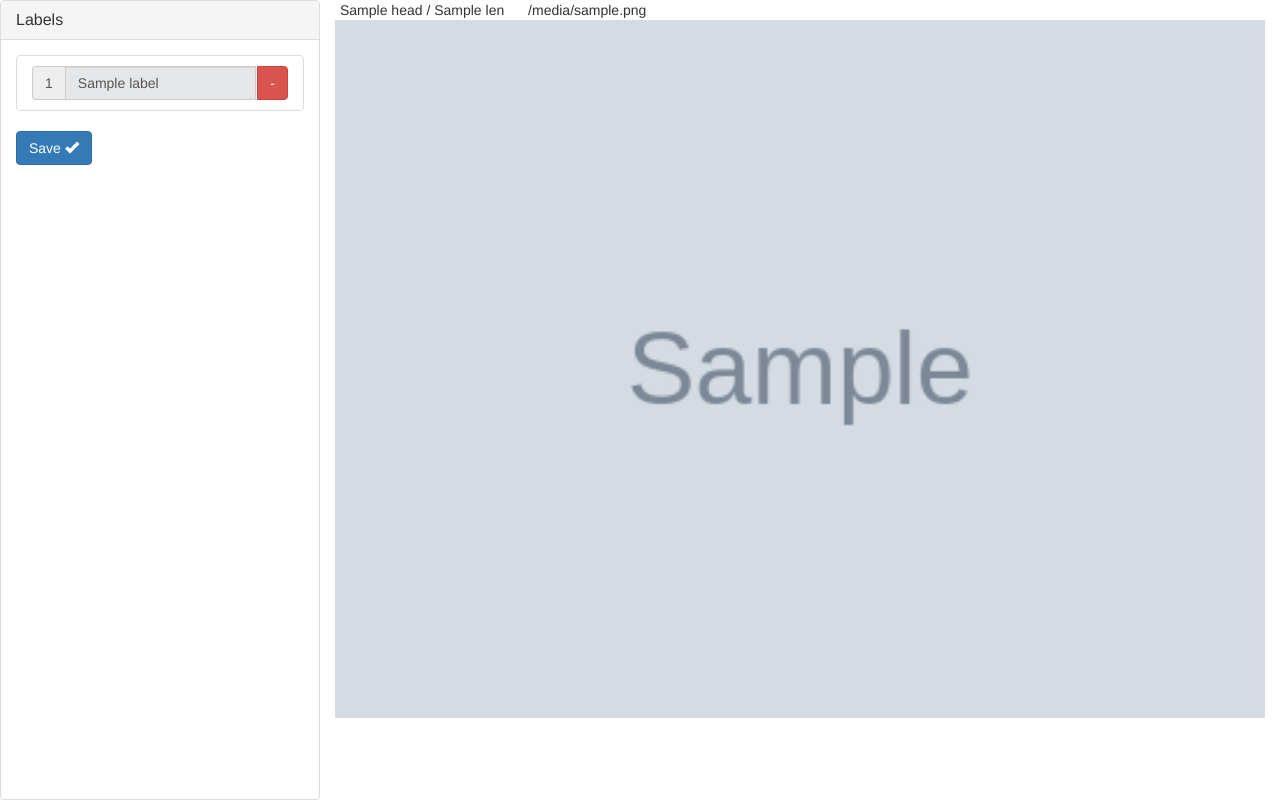
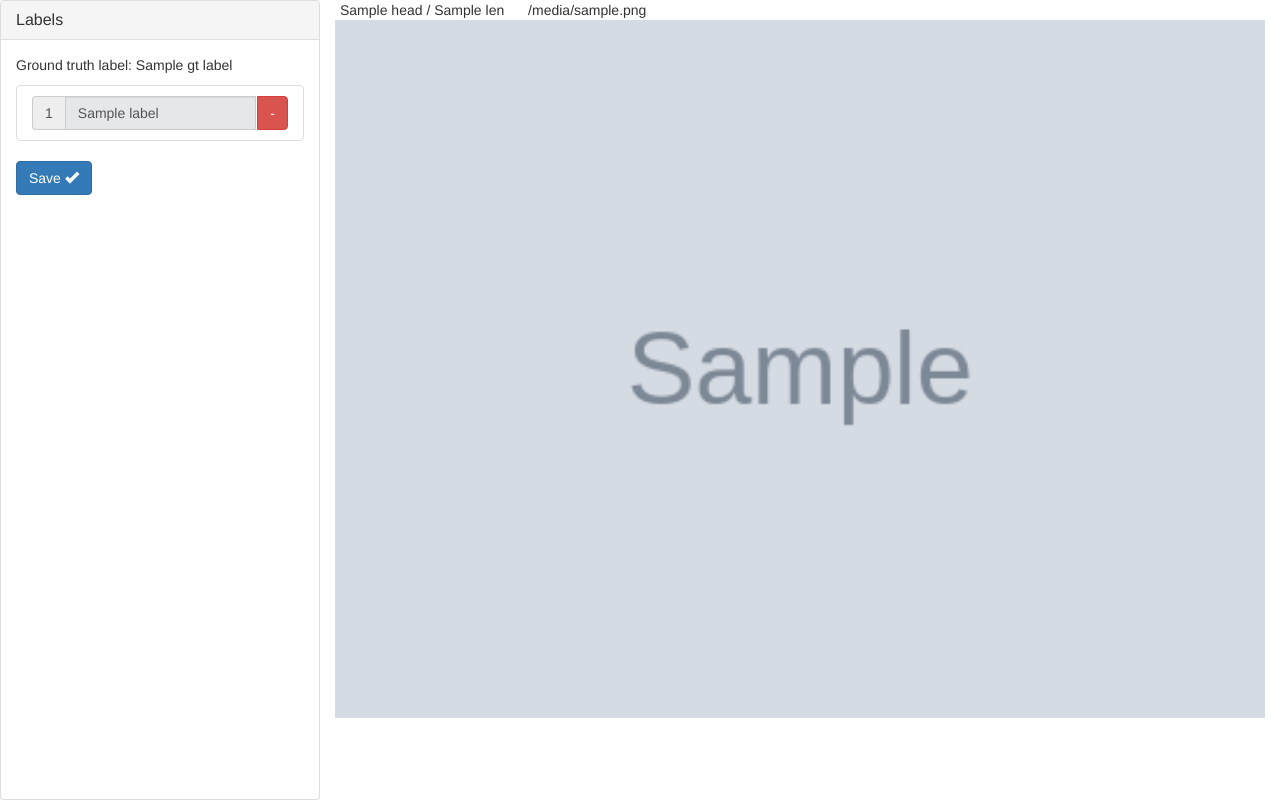
Before and after one commit to mekomlusa/dummy_labeling, a Flask app: template templates/tagger.html in a window 1280 px wide. Run offline with Flask 2, Linux system fonts and the light colour scheme; the template is opened without the code that fills it: most values are stand-ins (such as "Sample title", 1, 10 or a date in 2020); grey boxes marked "Sample" are stand-in pictures; parts of the project's set-up code (start-up, migrations or seed data) failed here and were passed over; some libraries are stand-ins or nearby versions; some web fonts are replaced.

Commit message:
Show ground truth label per image

```diff
--- a/app.py
+++ b/app.py
@@ -4,6 +4,7 @@ import os
 import imghdr
 import csv
 import argparse
+import ujson
 
 from flask import Flask, redirect, url_for, request
 from flask import render_template
@@ -23,9 +24,12 @@ def tagger():
     labels = app.config["LABELS"]
     not_end = not(app.config["HEAD"] == len(app.config["FILES"]) - 1)
     not_start = not (app.config["HEAD"] == 0)
+    grount_truth_label = app.config["IMAGE_SETTINGS"]['ground_truth'][image]
 
     already_has_labels = len(labels) > 0
-    return render_template('tagger.html', not_end=not_end, has_label=already_has_labels, not_start=not_start, directory=directory, image=image, labels=labels, head=app.config["HEAD"] + 1, len=len(app.config["FILES"]))
+    return render_template('tagger.html', not_end=not_end, has_label=already_has_labels,
+        not_start=not_start, directory=directory, image=image, labels=labels, head=app.config["HEAD"] + 1,
+        len=len(app.config["FILES"]), gt_label=grount_truth_label)
 
 @app.route('/next')
 def next():
@@ -170,19 +174,23 @@ if __name__ == "__main__":
         exit()
     app.config["FILES"] = files
 
-    if args.config is not None:
-        config_setting = read_pre_label_files(args.config)
-        inflated_configs = {} # expand config setting
+    # if args.config is not None:
+    config_setting = read_pre_label_files(args.config)
+    inflated_configs = {} # expand config setting
 
-        for key, val in config_setting.items():
-            if key == 'ground_truth': # reserved keyword
-                with open(config_setting[key], mode='r') as infile:
-                    reader = csv.reader(infile)
-                    ground_truth_labels_dict = {rows[0]:rows[1] for rows in reader}
-                inflated_configs[key] = ground_truth_labels_dict
-            else: # everything else is expected to be df
-                temp_df = pd.read_csv(config_setting[key])
-                inflated_configs[key] = temp_df
+    for key, val in config_setting.items():
+        if key == 'ground_truth': # reserved keyword
+            with open(config_setting[key], mode='r') as infile:
+                reader = csv.reader(infile)
+                ground_truth_labels_dict = {rows[0]:rows[1] for rows in reader}
+            inflated_configs[key] = ground_truth_labels_dict
+        else: # everything else is expected to be json
+            with open(config_setting[key], 'r') as fp:
+                inflated_configs[key] = ujson.loads(fp.read())
+            # temp_df = pd.read_csv(config_setting[key]) # old df setting
+            # inflated_configs[key] = temp_df
+
+    app.config["IMAGE_SETTINGS"] = inflated_configs
 
     if args.out == None:
         app.config["OUT"] = "out.csv"
--- a/templates/tagger.html
+++ b/templates/tagger.html
@@ -27,6 +27,7 @@
         }
         </script>
         <div class="panel-body">
+          <p>Ground truth label: {{ gt_label }}</p>
             <div class="list-group">
               {% for label in labels %}
                 <div class="list-group-item">
```
Also changed, not shown: 1 other file.
